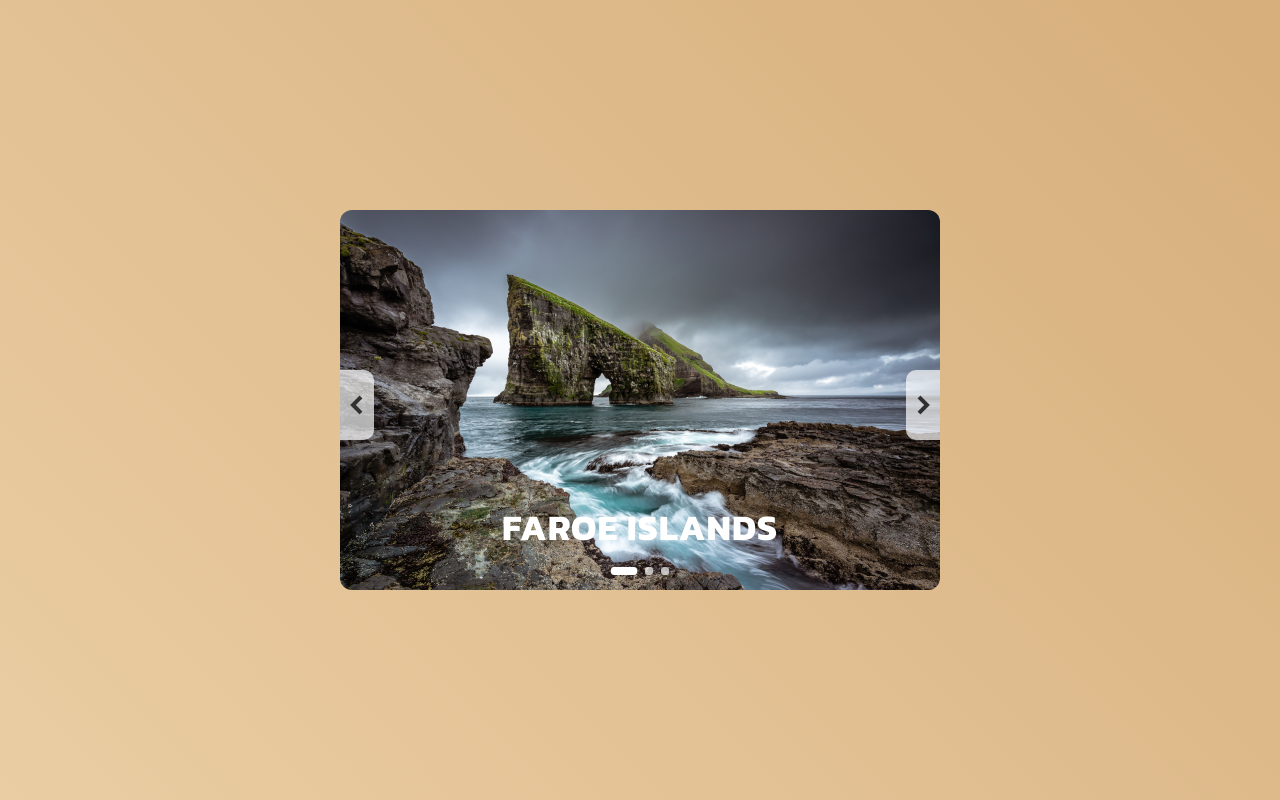
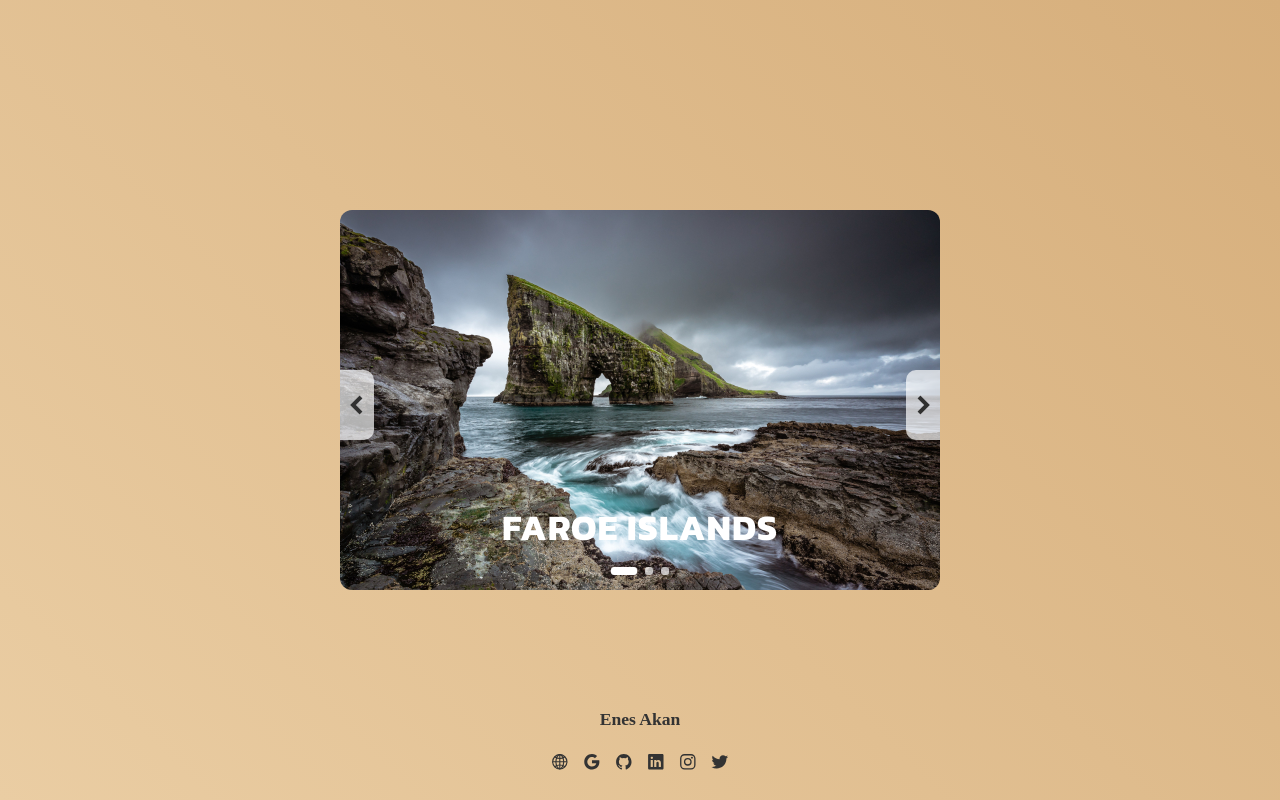
Before and after one commit to eneesakan/Complete-Image-Slider, a plain HTML site: page index.html in a window 1280 px wide. Drawn offline with nearby package versions, Linux system fonts and the light colour scheme.

Commit message:
edit for footer

```diff
--- a/css/style.css
+++ b/css/style.css
@@ -93,3 +93,43 @@ body {
     text-transform: uppercase;
     transition: .8s;
 }
+
+.ensakn{
+    text-align: center;
+    position: absolute;
+    cursor: pointer;
+    font-weight: 600;
+    bottom: 0;
+    left: 430px;
+    right: 430px;
+    padding-bottom: 70px;
+    font-size: 1.1em;
+    border-radius: 5px;
+    transition: .25s;
+    color: #333;
+  }
+
+.ensakn:hover{
+    color: #96733b;
+}
+
+.ensakn2{
+    position: absolute;
+    bottom: 0;
+    right: 0;
+    left: 0;
+    text-align: center;
+    padding: 1.4em;
+    font-size: 1.1em;
+  }
+
+.ensakn2 a{
+    text-decoration: none;
+    color: #333;
+    transition: .25s;
+    padding: 5px;
+}
+
+.ensakn2 a:hover{
+    color: #96733b;
+}
--- a/index.html
+++ b/index.html
@@ -4,18 +4,11 @@
 <head>
 
     <title>Complete Image Slider</title>
-
-    <!-- BoxIcons v2.1.2 -->
     <link href="https://unpkg.com/boxicons@2.1.2/css/boxicons.min.css" rel="stylesheet">
-
-    <!-- Kanit Font -->
     <link href="https://fonts.googleapis.com/css2?family=Kanit:ital,wght@0,500;0,600;0,700;0,800;0,900;1,500;1,600;1,700;1,800&display=swap" rel="stylesheet">
-
-    <!-- CSS File -->
     <link rel="stylesheet" href="css/style.css">
 
 </head>
-
 <body>
 
     <div class="slider">
@@ -45,7 +38,25 @@
 
     </div>
 
-    <!-- JS File -->
+    <div class="ensakn">Enes Akan</div>
+
+    <div class="ensakn2">
+
+        <a href="https://enesakan.com/" target="_blank"><ion-icon name="globe-outline"></ion-icon></a>
+
+        <a href="mailto:enesakan2014@gmail.com" target="_blank"><ion-icon name="logo-google"></ion-icon></a>
+
+        <a href="https://github.com/eneesakan" target="_blank"><ion-icon name="logo-github"></ion-icon></a>
+
+        <a href="https://www.linkedin.com/in/eneesakan/" target="_blank"><ion-icon name="logo-linkedin"></ion-icon></a>
+
+        <a href="https://www.instagram.com/eneesakan/" target="_blank"><ion-icon name="logo-instagram"></ion-icon></a>
+
+        <a href="https://twitter.com/eneesakan" target="_blank"><ion-icon name="logo-twitter"></ion-icon></a>
+
+    </div>
+
+    <script type="module" src="https://unpkg.com/ionicons@5.5.2/dist/ionicons/ionicons.esm.js"></script>
     <script type="text/javascript" src="js/script.js"></script>
 
 </body>
```
